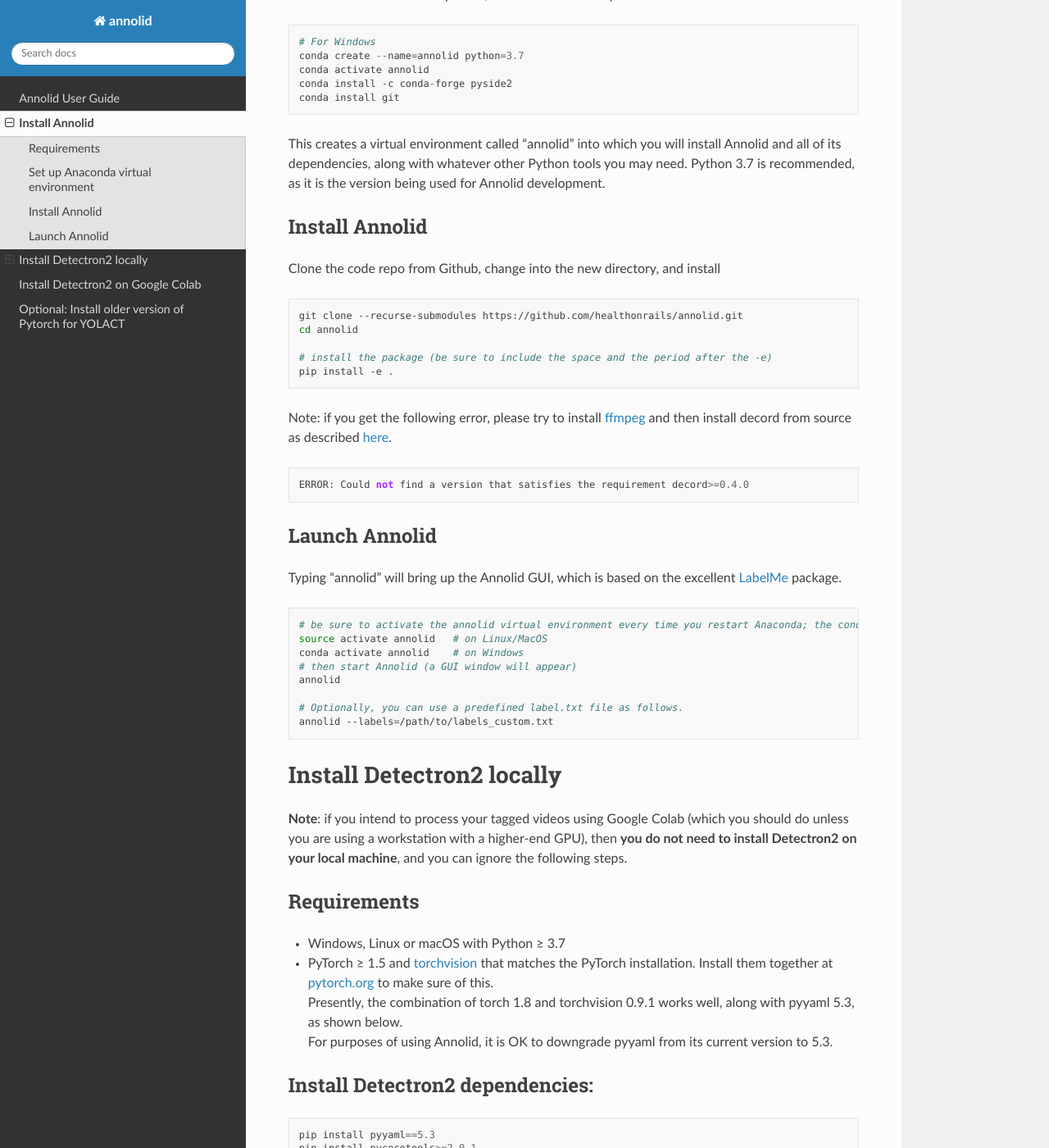
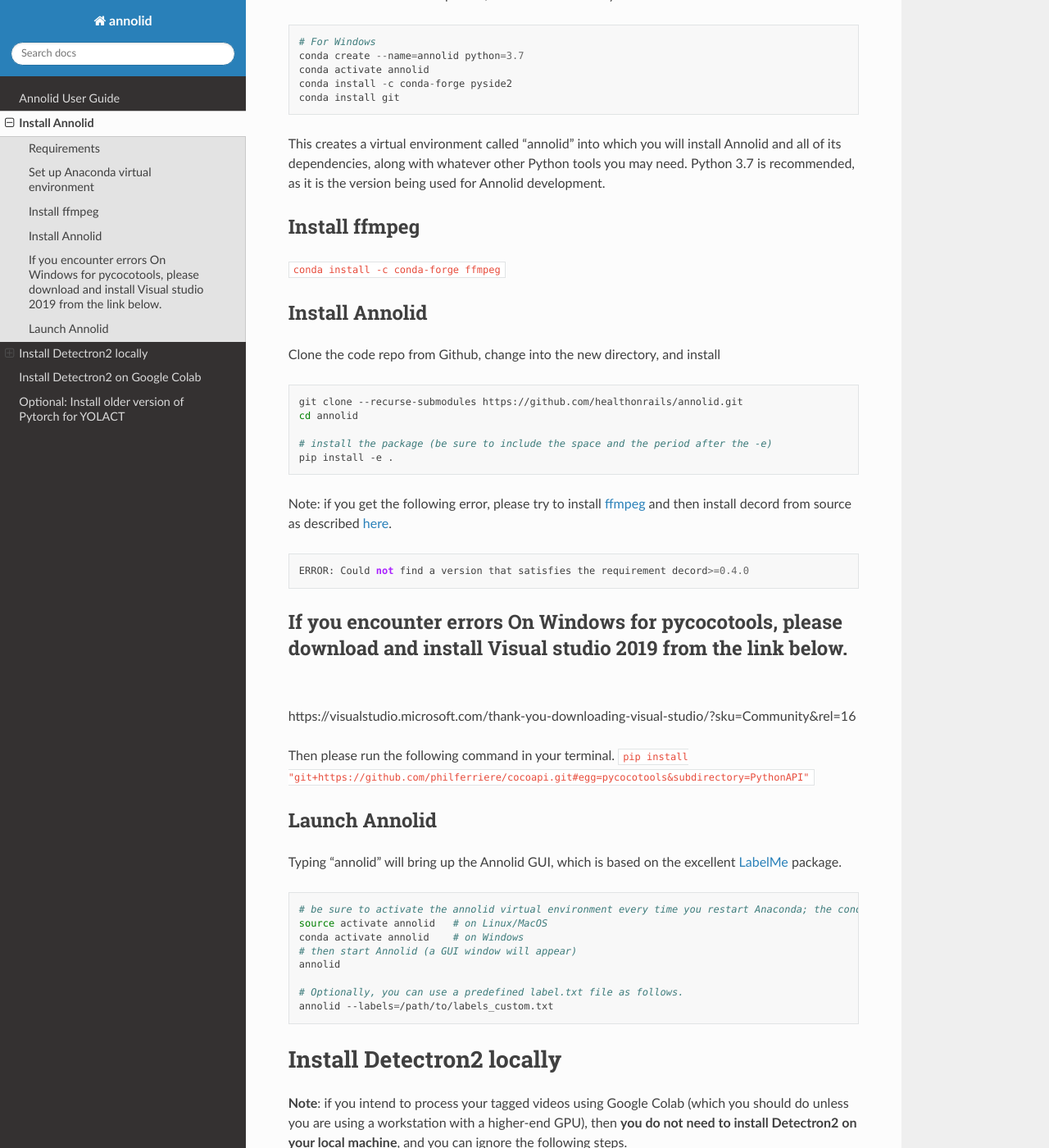
Before and after one commit to healthonrails/annolid, a Sphinx documentation site: the page built from docs/source/install.md, in a window 1280 px wide and 1400 px high, scrolled down 649 px. Shown: the whole window at 82% size. Built offline with Sphinx 7.4.7 and the Read the Docs theme 2.0.0, drawn with Linux system fonts in a browser that asks for light colours; pages that are not in the unit, such as notebooks, are missing from menus.

Commit message:
Update the doc for installation

````diff
--- a/docs/source/install.md
+++ b/docs/source/install.md
@@ -27,6 +27,10 @@
 ```
 This creates a virtual environment called "annolid" into which you will install Annolid and all of its dependencies, along with whatever other Python tools you may need.  Python 3.7 is recommended, as it is the version being used for Annolid development.
 
+### Install ffmpeg
+
+`conda install -c conda-forge ffmpeg`
+
 ### Install Annolid
 Clone the code repo from Github, change into the new directory, and install
 ```bash
@@ -41,6 +45,11 @@
 ERROR: Could not find a version that satisfies the requirement decord>=0.4.0
 ```
 
+### If you encounter errors On Windows for pycocotools, please download and install Visual studio 2019 from the link below.
+https://visualstudio.microsoft.com/thank-you-downloading-visual-studio/?sku=Community&rel=16
+
+Then please run the following command in your terminal.
+`pip install "git+https://github.com/philferriere/cocoapi.git#egg=pycocotools&subdirectory=PythonAPI"`
 
 ### Launch Annolid
 Typing "annolid" will bring up the Annolid GUI, which is based on the excellent [LabelMe](https://github.com/wkentaro/labelme) package.
````
Also changed, not shown: README.md (+1 -1 lines).
